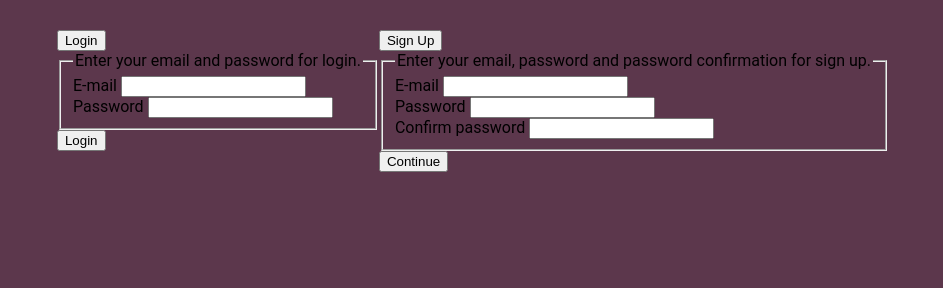
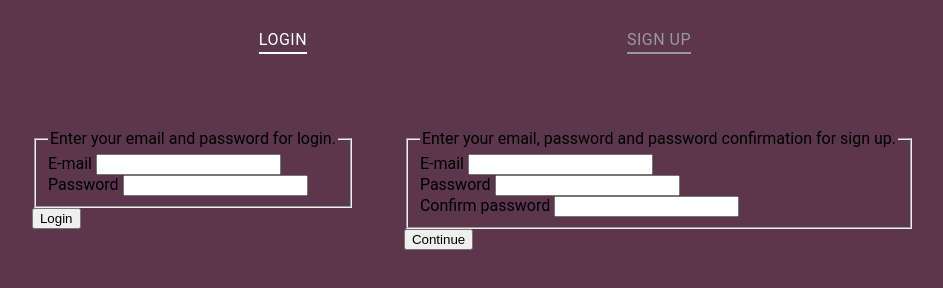
Before and after one commit to thebialy/day46_CSS_loginForm, a plain HTML site: page index.html in a window 1280 px wide. Shown: the whole page, without its empty margins (167-1110 px from the left). Drawn offline with Linux system fonts and the light colour scheme.

Commit message:
form and underline styled

```diff
--- a/script.js
+++ b/script.js
@@ -1,4 +1,4 @@
-const switchers = [...document.querySelectorAll('.switcher')]
+const switchers = [...document.querySelectorAll('.flip')]
 
 switchers.forEach(item => {
 	item.addEventListener('click', function() {
--- a/style.css
+++ b/style.css
@@ -54,3 +54,83 @@ body {
 		z-index: 1;
 	}
 }
+
+.flip {
+	position: relative;
+	cursor: pointer;
+	display: block;
+	margin-right: auto;
+	margin-left: auto;
+	padding: 0;
+	text-transform: uppercase;
+	font-family: inherit;
+	font-size: 16px;
+	letter-spacing: .5px;
+	color: #999;
+	background-color: transparent;
+	border: none;
+	outline: none;
+	transform: translateX(0);
+	transition: all .3s ease-out;
+}
+
+.form-wrapper.is-active .flip-login {
+	color: #fff;
+	transform: translateX(90px);
+}
+
+.form-wrapper.is-active .flip-signup {
+	color: #fff;
+	transform: translateX(-90px);
+}
+
+.underline {
+	position: absolute;
+	bottom: -5px;
+	left: 0;
+	overflow: hidden;
+	pointer-events: none;
+	width: 100%;
+	height: 2px;
+}
+
+.underline::before {
+	content: '';
+	position: absolute;
+	top: 0;
+	left: inherit;
+	display: block;
+	width: inherit;
+	height: inherit;
+	background-color: currentColor;
+	transition: transform .2s ease-out;
+}
+
+.flip-login .underline::before {
+	transform: translateX(101%);
+}
+
+.switcher-signup .underline::before {
+	transform: translateX(-101%);
+}
+
+.form-wrapper.is-active .underline::before {
+	transform: translateX(0);
+}
+
+.form {
+	overflow: hidden;
+	min-width: 260px;
+	margin-top: 50px;
+	padding: 30px 25px;
+    border-radius: 5px;
+	transform-origin: top;
+}
+
+.form-login {
+	animation: hideLogin .3s ease-out forwards;
+}
+
+.form-wrapper.is-active .form-login {
+	animation: showLogin .3s ease-in forwards;
+}
```
